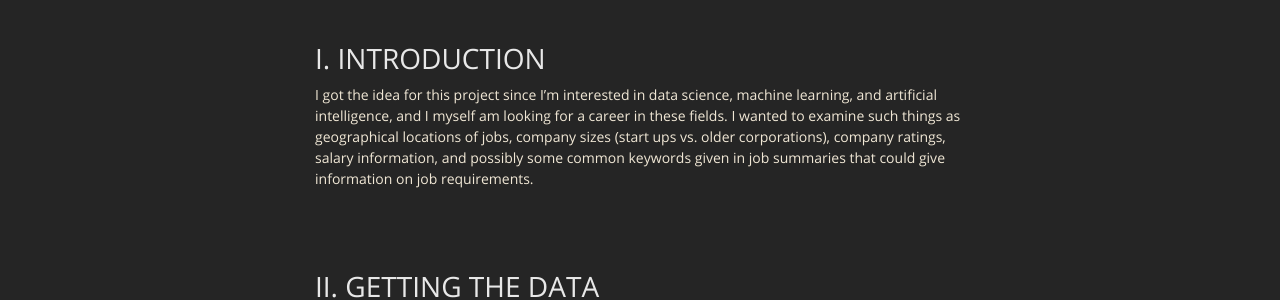
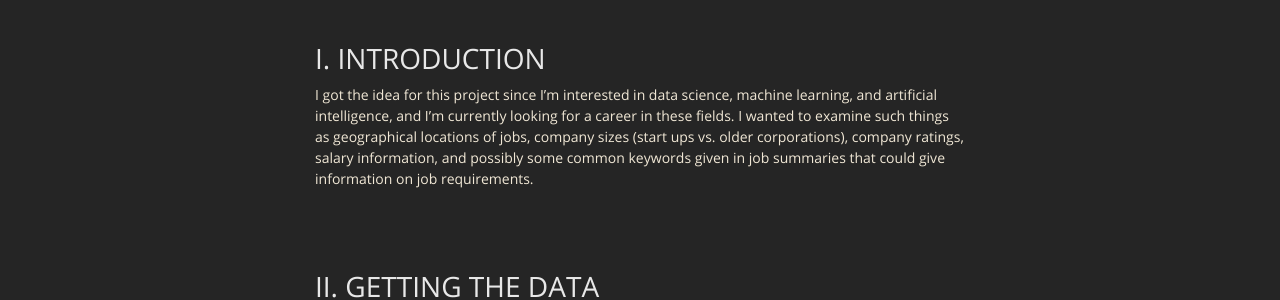
Before and after one commit to mrbrins82/mrbrins82.github.io, a Jekyll site: the page built from kaggle_indeed.md, in a window 1280 px wide and 900 px high, scrolled down 538 px. Shown: the part 175-475 px from the top of the window. Built offline with Jekyll 4.4.1, drawn with Linux system fonts in a browser that asks for light colours; nearby versions of some CDN libraries; our own code applies the rules of GitHub Pages for plain Markdown files.

Commit message:
updated indeed page

```diff
--- a/kaggle_indeed.md
+++ b/kaggle_indeed.md
@@ -21,7 +21,7 @@ layout: default
 <br/>
 <br/>
 # [](#header-2)I. INTRODUCTION
-I got the idea for this project since I'm interested in data science, machine learning, and artificial intelligence, and I myself am looking for a career in these fields. I wanted to examine such things as geographical locations of jobs, company sizes (start ups vs. older corporations), company ratings, salary information, and possibly some common keywords given in job summaries that could give information on job requirements.
+I got the idea for this project since I'm interested in data science, machine learning, and artificial intelligence, and I'm currently looking for a career in these fields. I wanted to examine such things as geographical locations of jobs, company sizes (start ups vs. older corporations), company ratings, salary information, and possibly some common keywords given in job summaries that could give information on job requirements.
 
 <br/>
 <br/>
```
